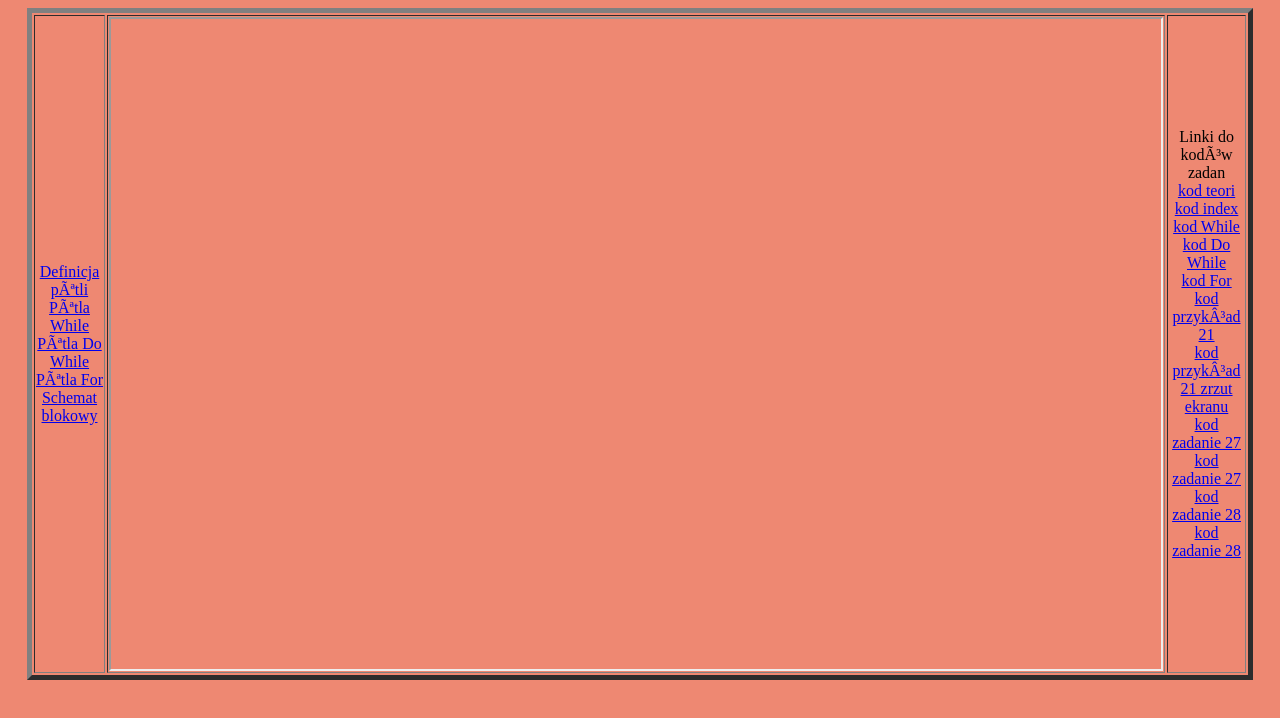
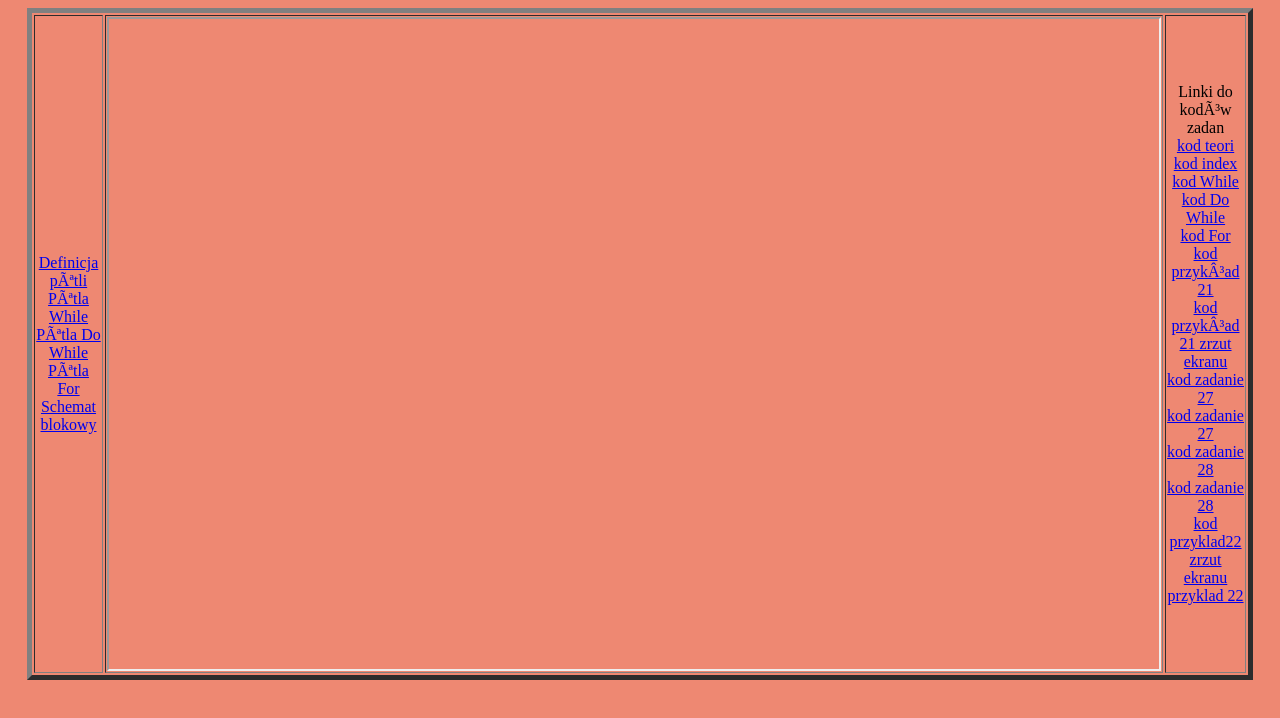
Before and after one commit to anatoliy2137/zadanies, a plain HTML site: page index.html in a window 1280 px wide. Drawn offline with Linux system fonts and the light colour scheme.

Commit message:
Update index.html

```diff
--- a/index.html
+++ b/index.html
@@ -32,6 +32,8 @@ Linki do kodów zadan <br>
 <a href="zadanie27-kod_zrzut.html" target="strony">kod zadanie 27</a> <br>
 <a href="zadanie28-kod.html" target="strony">kod zadanie 28</a> <br>
 <a href="zadanie28-kod_zrzut.html" target="strony">kod zadanie 28</a> <br>
+                                                  <a href="kod_przyklad22.html" target="strony">kod przyklad22</a> <br>
+<a href="screen_przyklad22.html" target="strony">zrzut ekranu przyklad 22</a> <br>
 </td>
 </tr>
 </table>
```
